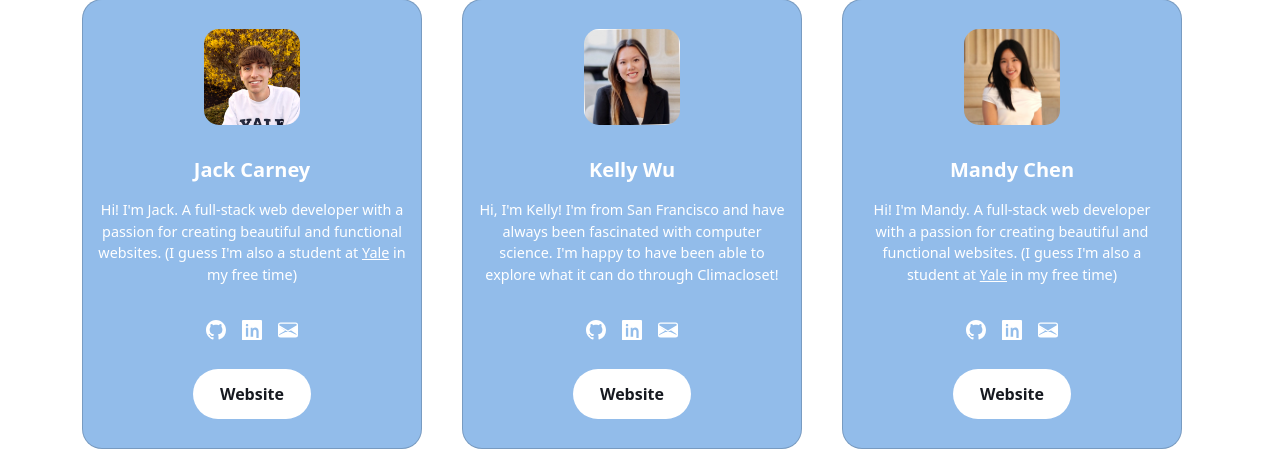
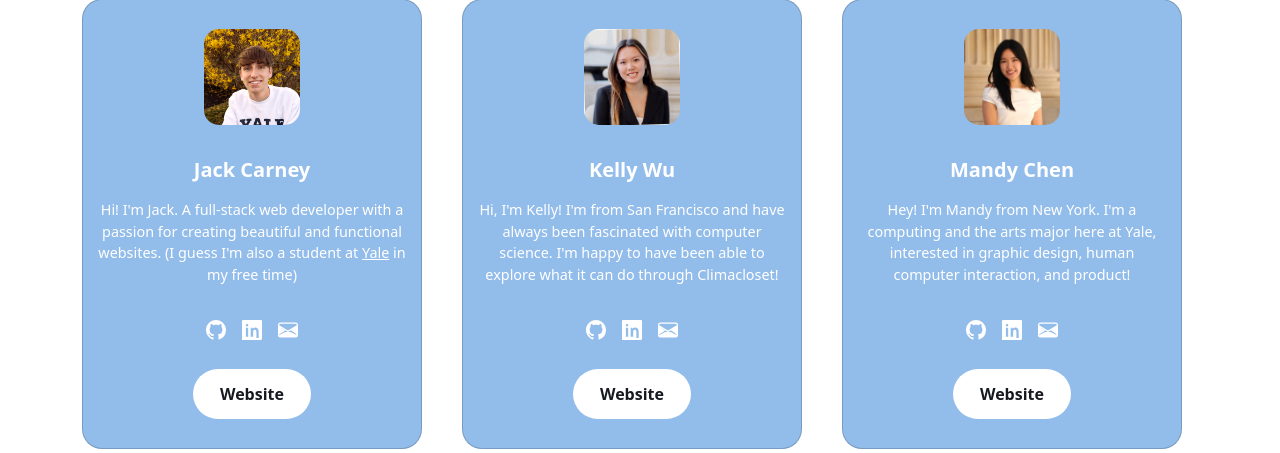
Before and after one commit to jcarney2024/climacloset, a Flask app: page /about in a window 1280 px wide. Shown: the part 377-830 px from the top of the page. Run offline with Flask 3, Linux system fonts and the light colour scheme; parts of the project's set-up code (start-up, migrations or seed data) failed here and were passed over; some libraries are stand-ins or nearby versions.

Commit message:
edit4ed bio

```diff
--- a/app/templates/about.html
+++ b/app/templates/about.html
@@ -81,11 +81,7 @@
         <div class="card">
           <div class="img mandy"></div>
           <span>Mandy Chen</span>
-          <p class="info">Hi! I'm Mandy. A full-stack web developer with a passion for
-            creating beautiful and functional websites. (I guess I'm also a student at <a
-              href="https://yale.edu">Yale</a>
-            in
-            my free time)</p>
+          <p class="info">Hey! I'm Mandy from New York. I'm a computing and the arts major here at Yale, interested in graphic design, human computer interaction, and product!  </p>
           <div class="share">
             <a href="https://github.com/MandyyyChen"><svg xmlns="http://www.w3.org/2000/svg" width="20" height="20"
                 fill="currentColor" class="bi bi-github" viewBox="0 0 16 16">
```
